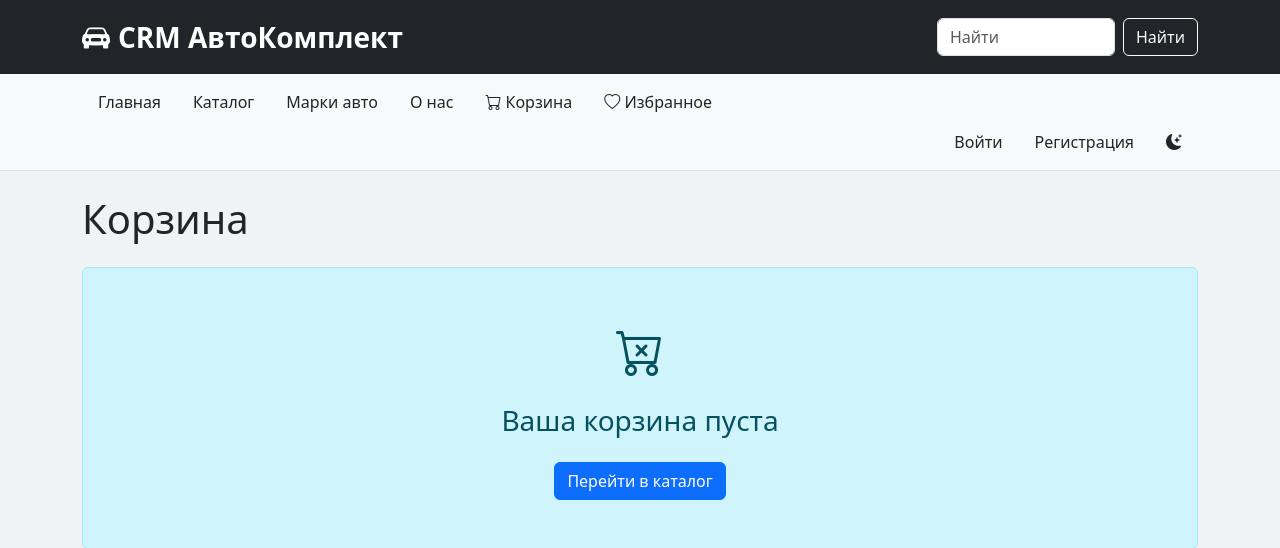
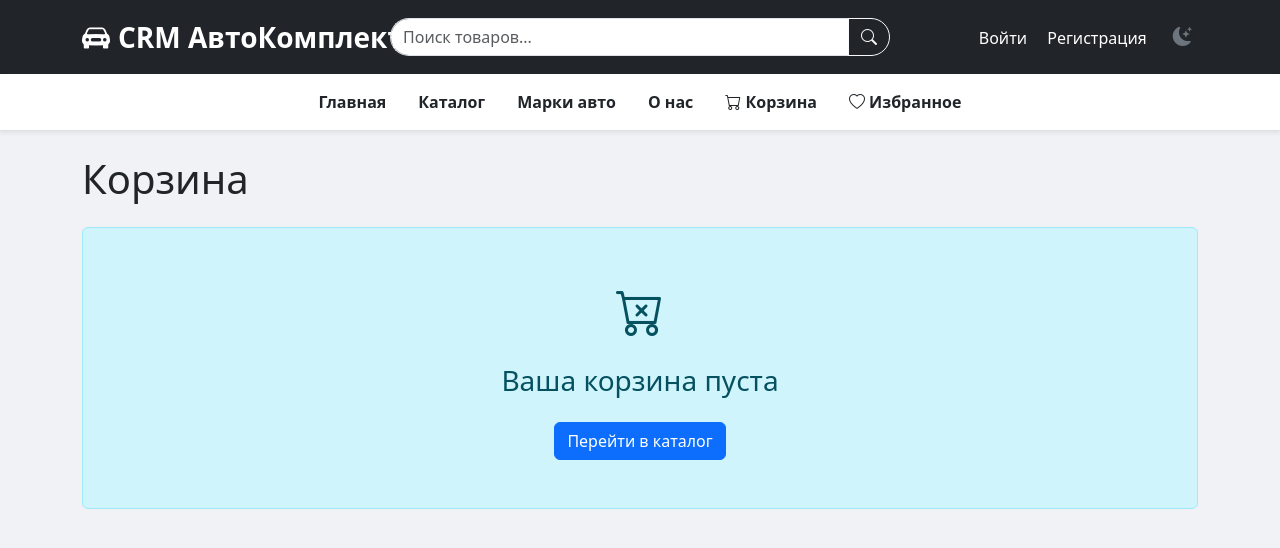
Before and after one commit to Akika15/crm-auto, a Django app: page /cart/ in a window 1280 px wide. Shown: the top 548 px of the page. Run offline with Django 5.2, Linux system fonts and the light colour scheme; data comes from the database, SQL or seed files in the repository; data that the repository does not hold is empty.

Commit message:
Fix layout: search centered, username and theme in right corner

```diff
--- a/crm_app/templates/crm_app/base.html
+++ b/crm_app/templates/crm_app/base.html
@@ -7,19 +7,32 @@
     <link href="https://cdn.jsdelivr.net/npm/bootstrap@5.3.0/dist/css/bootstrap.min.css" rel="stylesheet">
     <link rel="stylesheet" href="https://cdn.jsdelivr.net/npm/bootstrap-icons@1.11.3/font/bootstrap-icons.min.css">
     <style>
-        .navbar-brand {
-            white-space: nowrap;
+        .search-container {
+            max-width: 500px;
+            margin: 0 auto;
         }
-        @media (max-width: 768px) {
-            .navbar-brand {
+        .search-input {
+            border-radius: 25px 0 0 25px;
+            border-right: none;
+        }
+        .search-btn {
+            border-radius: 0 25px 25px 0;
+        }
+        .theme-btn {
+            background: none;
+            border: none;
+            color: #6c757d;
             font-size: 1.2rem;
+            cursor: pointer;
         }
+        .theme-btn:hover {
+            color: #0d6efd;
         }
     </style>
 </head>
 <body style="background-color: #f0f2f5; min-height: 100vh; transition: all 0.3s ease;">
     <div style="min-height: 100vh;">
-        <!-- Главный шапка -->
+        <!-- Верхняя строка с поиском -->
         <div class="bg-dark py-3">
             <div class="container">
                 <div class="row align-items-center">
@@ -29,50 +42,20 @@
                         </a>
                     </div>
                     <div class="col-md-6">
-                        <!-- Пустое пространство -->
+                        <form class="search-container" role="search" method="get" action="{% url 'crm_app:catalog' %}">
+                            <div class="input-group">
+                                <input type="text" class="form-control search-input" name="search" placeholder="Поиск товаров..." aria-label="Search">
+                                <button class="btn btn-outline-light search-btn" type="submit">
+                                    <i class="bi bi-search"></i>
+                                </button>
+                            </div>
+                        </form>
                     </div>
                     <div class="col-md-3 text-end">
-                        <form class="d-flex" role="search" method="get" action="{% url 'crm_app:catalog' %}">
-                            <input class="form-control me-2" type="search" name="search" placeholder="Найти" aria-label="Search">
-                            <button class="btn btn-outline-light" type="submit">Найти</button>
-                        </form>
-                    </div>
-                </div>
-            </div>
-        </div>
-
-        <!-- Нижнее меню -->
-        <div class="bg-light border-bottom py-2">
-            <div class="container">
-                <ul class="nav justify-content-start">
-                    <li class="nav-item">
-                        <a class="nav-link text-dark" href="{% url 'crm_app:dashboard' %}">Главная</a>
-                    </li>
-                    <li class="nav-item">
-                        <a class="nav-link text-dark" href="{% url 'crm_app:catalog' %}">Каталог</a>
-                    </li>
-                    <li class="nav-item">
-                        <a class="nav-link text-dark" href="{% url 'crm_app:brands' %}">Марки авто</a>
-                    </li>
-                    <li class="nav-item">
-                        <a class="nav-link text-dark" href="{% url 'crm_app:about' %}">О нас</a>
-                    </li>
-                    <li class="nav-item">
-                        <a class="nav-link text-dark" href="{% url 'crm_app:cart_view' %}">
-                            <i class="bi bi-cart"></i> Корзина
-                        </a>
-                    </li>
-                    <li class="nav-item">
-                        <a class="nav-link text-dark" href="{% url 'crm_app:wishlist' %}">
-                            <i class="bi bi-heart"></i> Избранное
-                        </a>
-                    </li>
-                </ul>
-                <ul class="nav justify-content-end">
                         {% if user.is_authenticated %}
-                        <li class="nav-item dropdown">
-                            <a class="nav-link dropdown-toggle text-dark" href="#" role="button" data-bs-toggle="dropdown">
-                                <i class="bi bi-person-circle"></i> {{ user.username }}
+                            <div class="dropdown d-inline-block">
+                                <a href="#" class="text-white text-decoration-none dropdown-toggle" data-bs-toggle="dropdown">
+                                    <i class="bi bi-person-circle fs-5"></i> {{ user.username }}
                                 </a>
                                 <ul class="dropdown-menu dropdown-menu-end">
                                     {% if user.is_staff %}
@@ -94,19 +77,45 @@
                                         </form>
                                     </li>
                                 </ul>
-                        </li>
+                            </div>
                         {% else %}
+                            <a href="{% url 'login' %}" class="text-white text-decoration-none me-3">Войти</a>
+                            <a href="{% url 'crm_app:register' %}" class="text-white text-decoration-none">Регистрация</a>
+                        {% endif %}
+
+                        <button onclick="toggleTheme()" class="theme-btn ms-3">
+                            <i class="bi bi-moon-stars-fill" id="theme-icon"></i>
+                        </button>
+                    </div>
+                </div>
+            </div>
+        </div>
+
+        <!-- Нижнее меню -->
+        <div class="bg-white border-bottom py-2 shadow-sm">
+            <div class="container">
+                <ul class="nav justify-content-center">
                     <li class="nav-item">
-                            <a class="nav-link text-dark" href="{% url 'login' %}">Войти</a>
+                        <a class="nav-link text-dark fw-semibold" href="{% url 'crm_app:dashboard' %}">Главная</a>
                     </li>
                     <li class="nav-item">
-                            <a class="nav-link text-dark" href="{% url 'crm_app:register' %}">Регистрация</a>
+                        <a class="nav-link text-dark fw-semibold" href="{% url 'crm_app:catalog' %}">Каталог</a>
                     </li>
-                    {% endif %}
                     <li class="nav-item">
-                        <button onclick="toggleTheme()" class="btn btn-link nav-link text-dark" style="border: none; background: none;">
-                            <i class="bi bi-moon-stars-fill" id="theme-icon"></i>
-                        </button>
+                        <a class="nav-link text-dark fw-semibold" href="{% url 'crm_app:brands' %}">Марки авто</a>
+                    </li>
+                    <li class="nav-item">
+                        <a class="nav-link text-dark fw-semibold" href="{% url 'crm_app:about' %}">О нас</a>
+                    </li>
+                    <li class="nav-item">
+                        <a class="nav-link text-dark fw-semibold" href="{% url 'crm_app:cart_view' %}">
+                            <i class="bi bi-cart"></i> Корзина
+                        </a>
+                    </li>
+                    <li class="nav-item">
+                        <a class="nav-link text-dark fw-semibold" href="{% url 'crm_app:wishlist' %}">
+                            <i class="bi bi-heart"></i> Избранное
+                        </a>
                     </li>
                 </ul>
             </div>
```
Lines whose indentation alone changed are shown as unchanged.
